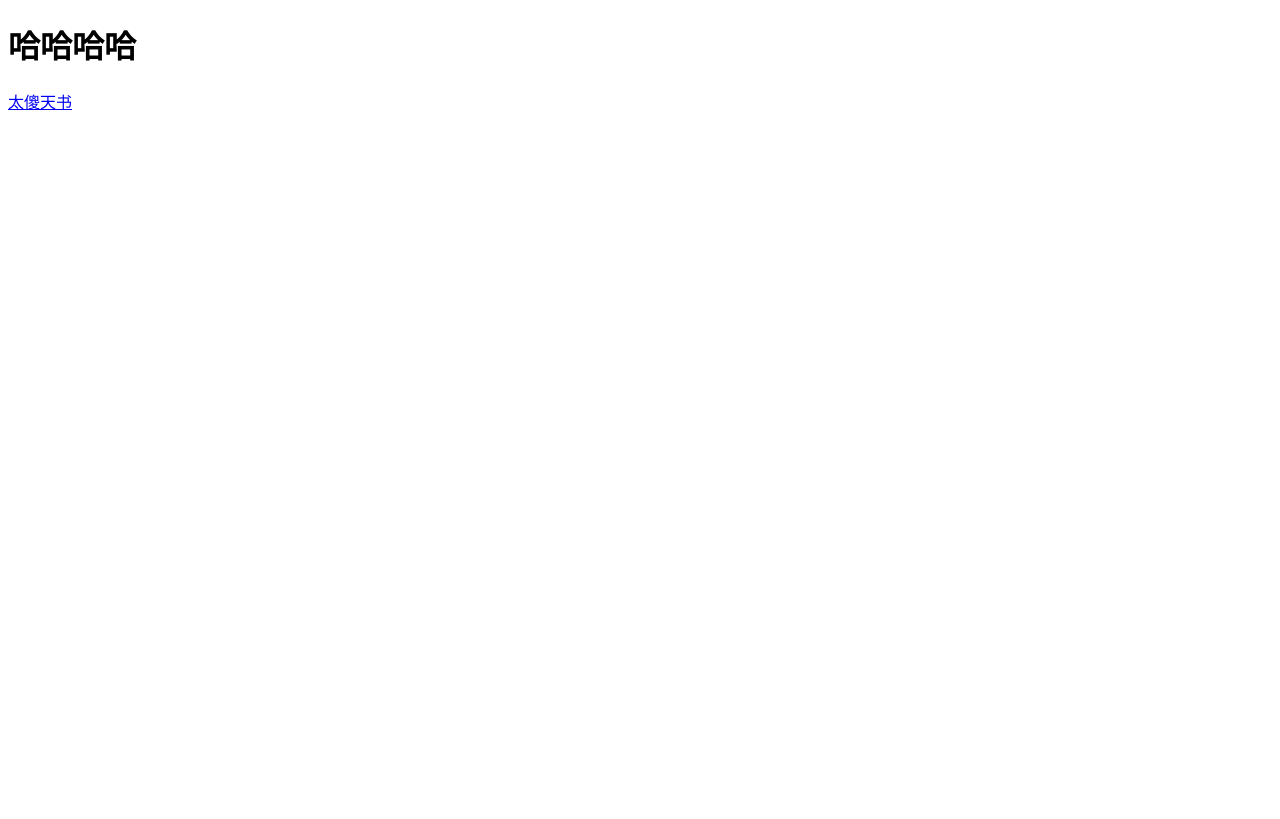
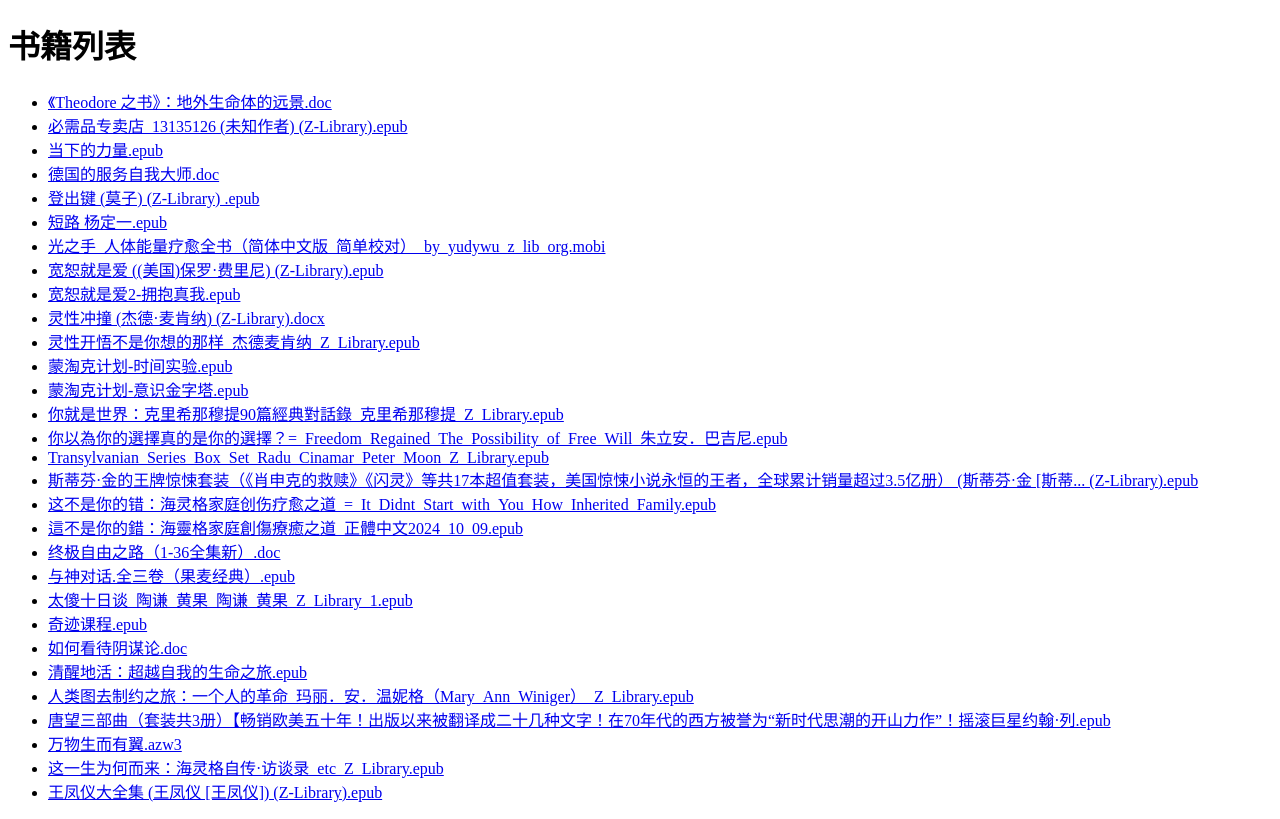
Before and after one commit to QAnon3085/QAnon3085.github.io, a plain HTML site: page index.html in a window 1280 px wide. Drawn offline with Linux system fonts and the light colour scheme.

Commit message:
Update index.html

```diff
--- a/index.html
+++ b/index.html
@@ -3,10 +3,56 @@
 <head>
     <meta charset="UTF-8">
     <meta name="viewport" content="width=device-width, initial-scale=1.0">
-    <title>Document</title>
+    <title>太傻书籍存储</title>
 </head>
 <body>
-    <h1>哈哈哈哈</h1>
-<a href="./太傻天书">太傻天书</a>
+    <h1>书籍列表</h1>
+    <ul id="file-list"></ul>
+
+    <script>
+        const files = [
+            "《Theodore 之书》：地外生命体的远景.doc",
+            "必需品专卖店_13135126 (未知作者) (Z-Library).epub",
+            "当下的力量.epub",
+            "德国的服务自我大师.doc",
+            "登出键 (莫子) (Z-Library) .epub",
+            "短路 杨定一.epub",
+            "光之手_人体能量疗愈全书（简体中文版_简单校对）_by_yudywu_z_lib_org.mobi",
+            "宽恕就是爱 ((美国)保罗·费里尼) (Z-Library).epub",
+            "宽恕就是爱2-拥抱真我.epub",
+            "灵性冲撞 (杰德·麦肯纳) (Z-Library).docx",
+            "灵性开悟不是你想的那样_杰德麦肯纳_Z_Library.epub",
+            "蒙淘克计划-时间实验.epub",
+            "蒙淘克计划-意识金字塔.epub",
+            "你就是世界：克里希那穆提90篇經典對話錄_克里希那穆提_Z_Library.epub",
+            "你以為你的選擇真的是你的選擇？=_Freedom_Regained_The_Possibility_of_Free_Will_朱立安．巴吉尼.epub",
+            "Transylvanian_Series_Box_Set_Radu_Cinamar_Peter_Moon_Z_Library.epub",
+            "斯蒂芬·金的王牌惊悚套装（《肖申克的救赎》《闪灵》等共17本超值套装，美国惊悚小说永恒的王者，全球累计销量超过3.5亿册） (斯蒂芬·金 [斯蒂... (Z-Library).epub",
+            "这不是你的错：海灵格家庭创伤疗愈之道_=_It_Didnt_Start_with_You_How_Inherited_Family.epub",
+            "這不是你的錯：海靈格家庭創傷療癒之道_正體中文2024_10_09.epub",
+            "终极自由之路（1-36全集新）.doc",
+            "与神对话.全三卷（果麦经典）.epub",
+            "太傻十日谈_陶谦_黄果_陶谦_黄果_Z_Library_1.epub",
+            "奇迹课程.epub",
+            "如何看待阴谋论.doc",
+            "清醒地活：超越自我的生命之旅.epub",
+            "人类图去制约之旅：一个人的革命_玛丽．安．温妮格（Mary_Ann_Winiger）_Z_Library.epub",
+            "唐望三部曲（套装共3册）【畅销欧美五十年！出版以来被翻译成二十几种文字！在70年代的西方被誉为“新时代思潮的开山力作”！摇滚巨星约翰·列.epub",
+            "万物生而有翼.azw3",
+            "这一生为何而来：海灵格自传·访谈录_etc_Z_Library.epub",
+            "王凤仪大全集 (王凤仪 [王凤仪]) (Z-Library).epub"
+        ];
+
+        const fileList = document.getElementById('file-list');
+        files.forEach(file => {
+            const listItem = document.createElement('li');
+            const link = document.createElement('a');
+            link.href = file;
+            link.download = file;
+            link.textContent = file;
+            listItem.appendChild(link);
+            fileList.appendChild(listItem);
+        });
+    </script>
 </body>
 </html>
```
